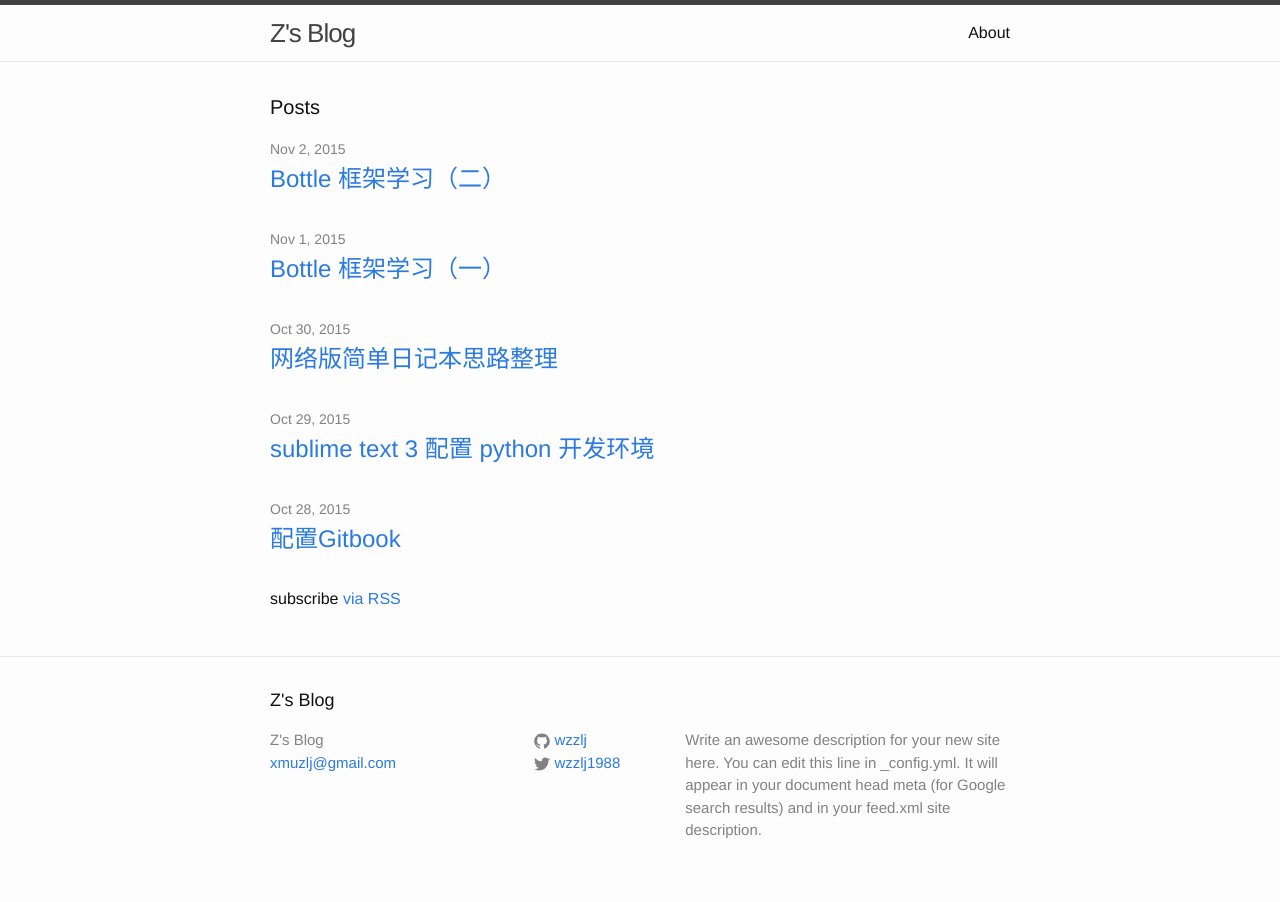
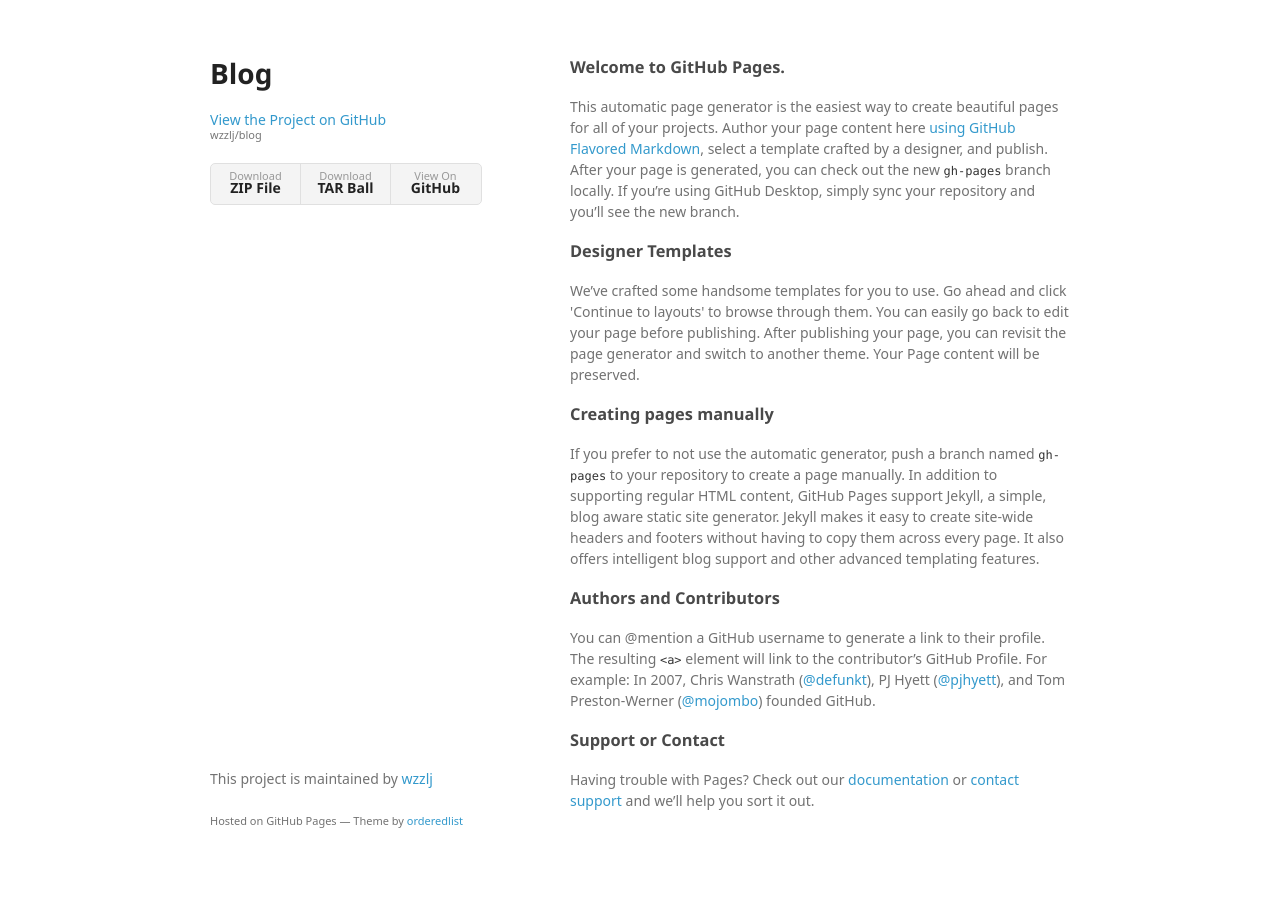
Before and after one commit to wzzlj/blog, a Jekyll site: the page index.html, which Jekyll copies as it is, in a window 1280 px wide. Built offline with Jekyll 4.4.1, drawn with Linux system fonts in a browser that asks for light colours; some web fonts are replaced.

Commit message:
Create gh-pages branch via GitHub

```diff
--- a/index.html
+++ b/index.html
@@ -1,23 +1,64 @@
----
-layout: default
----
+<!doctype html>
+<html>
+  <head>
+    <meta charset="utf-8">
+    <meta http-equiv="X-UA-Compatible" content="chrome=1">
+    <title>Blog by wzzlj</title>
 
-<div class="home">
+    <link rel="stylesheet" href="stylesheets/styles.css">
+    <link rel="stylesheet" href="stylesheets/github-light.css">
+    <meta name="viewport" content="width=device-width">
+    <!--[if lt IE 9]>
+    <script src="//html5shiv.googlecode.com/svn/trunk/html5.js"></script>
+    <![endif]-->
+  </head>
+  <body>
+    <div class="wrapper">
+      <header>
+        <h1>Blog</h1>
+        <p></p>
 
-  <h1 class="page-heading">Posts</h1>
+        <p class="view"><a href="https://github.com/wzzlj/blog">View the Project on GitHub <small>wzzlj/blog</small></a></p>
 
-  <ul class="post-list">
-    {% for post in site.posts %}
-      <li>
-        <span class="post-meta">{{ post.date | date: "%b %-d, %Y" }}</span>
 
-        <h2>
-          <a class="post-link" href="{{ post.url | prepend: site.baseurl }}">{{ post.title }}</a>
-        </h2>
-      </li>
-    {% endfor %}
-  </ul>
+        <ul>
+          <li><a href="https://github.com/wzzlj/blog/zipball/master">Download <strong>ZIP File</strong></a></li>
+          <li><a href="https://github.com/wzzlj/blog/tarball/master">Download <strong>TAR Ball</strong></a></li>
+          <li><a href="https://github.com/wzzlj/blog">View On <strong>GitHub</strong></a></li>
+        </ul>
+      </header>
+      <section>
+        <h3>
+<a id="welcome-to-github-pages" class="anchor" href="#welcome-to-github-pages" aria-hidden="true"><span aria-hidden="true" class="octicon octicon-link"></span></a>Welcome to GitHub Pages.</h3>
 
-  <p class="rss-subscribe">subscribe <a href="{{ "/feed.xml" | prepend: site.baseurl }}">via RSS</a></p>
+<p>This automatic page generator is the easiest way to create beautiful pages for all of your projects. Author your page content here <a href="https://guides.github.com/features/mastering-markdown/">using GitHub Flavored Markdown</a>, select a template crafted by a designer, and publish. After your page is generated, you can check out the new <code>gh-pages</code> branch locally. If you’re using GitHub Desktop, simply sync your repository and you’ll see the new branch.</p>
 
-</div>
+<h3>
+<a id="designer-templates" class="anchor" href="#designer-templates" aria-hidden="true"><span aria-hidden="true" class="octicon octicon-link"></span></a>Designer Templates</h3>
+
+<p>We’ve crafted some handsome templates for you to use. Go ahead and click 'Continue to layouts' to browse through them. You can easily go back to edit your page before publishing. After publishing your page, you can revisit the page generator and switch to another theme. Your Page content will be preserved.</p>
+
+<h3>
+<a id="creating-pages-manually" class="anchor" href="#creating-pages-manually" aria-hidden="true"><span aria-hidden="true" class="octicon octicon-link"></span></a>Creating pages manually</h3>
+
+<p>If you prefer to not use the automatic generator, push a branch named <code>gh-pages</code> to your repository to create a page manually. In addition to supporting regular HTML content, GitHub Pages support Jekyll, a simple, blog aware static site generator. Jekyll makes it easy to create site-wide headers and footers without having to copy them across every page. It also offers intelligent blog support and other advanced templating features.</p>
+
+<h3>
+<a id="authors-and-contributors" class="anchor" href="#authors-and-contributors" aria-hidden="true"><span aria-hidden="true" class="octicon octicon-link"></span></a>Authors and Contributors</h3>
+
+<p>You can @mention a GitHub username to generate a link to their profile. The resulting <code>&lt;a&gt;</code> element will link to the contributor’s GitHub Profile. For example: In 2007, Chris Wanstrath (<a href="https://github.com/defunkt" class="user-mention">@defunkt</a>), PJ Hyett (<a href="https://github.com/pjhyett" class="user-mention">@pjhyett</a>), and Tom Preston-Werner (<a href="https://github.com/mojombo" class="user-mention">@mojombo</a>) founded GitHub.</p>
+
+<h3>
+<a id="support-or-contact" class="anchor" href="#support-or-contact" aria-hidden="true"><span aria-hidden="true" class="octicon octicon-link"></span></a>Support or Contact</h3>
+
+<p>Having trouble with Pages? Check out our <a href="https://help.github.com/pages">documentation</a> or <a href="https://github.com/contact">contact support</a> and we’ll help you sort it out.</p>
+      </section>
+      <footer>
+        <p>This project is maintained by <a href="https://github.com/wzzlj">wzzlj</a></p>
+        <p><small>Hosted on GitHub Pages &mdash; Theme by <a href="https://github.com/orderedlist">orderedlist</a></small></p>
+      </footer>
+    </div>
+    <script src="javascripts/scale.fix.js"></script>
+
+  </body>
+</html>
--- /dev/null
+++ b/javascripts/scale.fix.js
@@ -0,0 +1,17 @@
+var metas = document.getElementsByTagName('meta');
+var i;
+if (navigator.userAgent.match(/iPhone/i)) {
+  for (i=0; i<metas.length; i++) {
+    if (metas[i].name == "viewport") {
+      metas[i].content = "width=device-width, minimum-scale=1.0, maximum-scale=1.0";
+    }
+  }
+  document.addEventListener("gesturestart", gestureStart, false);
+}
+function gestureStart() {
+  for (i=0; i<metas.length; i++) {
+    if (metas[i].name == "viewport") {
+      metas[i].content = "width=device-width, minimum-scale=0.25, maximum-scale=1.6";
+    }
+  }
+}
--- /dev/null
+++ b/stylesheets/github-light.css
@@ -0,0 +1,123 @@
+/*
+The MIT License (MIT)
+
+Copyright (c) 2016 GitHub, Inc.
+
+Permission is hereby granted, free of charge, to any person obtaining a copy
+of this software and associated documentation files (the "Software"), to deal
+in the Software without restriction, including without limitation the rights
+to use, copy, modify, merge, publish, distribute, sublicense, and/or sell
+copies of the Software, and to permit persons to whom the Software is
+furnished to do so, subject to the following conditions:
+
+The above copyright notice and this permission notice shall be included in all
+copies or substantial portions of the Software.
+
+THE SOFTWARE IS PROVIDED "AS IS", WITHOUT WARRANTY OF ANY KIND, EXPRESS OR
+IMPLIED, INCLUDING BUT NOT LIMITED TO THE WARRANTIES OF MERCHANTABILITY,
+FITNESS FOR A PARTICULAR PURPOSE AND NONINFRINGEMENT. IN NO EVENT SHALL THE
+AUTHORS OR COPYRIGHT HOLDERS BE LIABLE FOR ANY CLAIM, DAMAGES OR OTHER
+LIABILITY, WHETHER IN AN ACTION OF CONTRACT, TORT OR OTHERWISE, ARISING FROM,
+OUT OF OR IN CONNECTION WITH THE SOFTWARE OR THE USE OR OTHER DEALINGS IN THE
+SOFTWARE.
+
+*/
+
+.pl-c /* comment */ {
+  color: #969896;
+}
+
+.pl-c1 /* constant, variable.other.constant, support, meta.property-name, support.constant, support.variable, meta.module-reference, markup.raw, meta.diff.header */,
+.pl-s .pl-v /* string variable */ {
+  color: #0086b3;
+}
+
+.pl-e /* entity */,
+.pl-en /* entity.name */ {
+  color: #795da3;
+}
+
+.pl-smi /* variable.parameter.function, storage.modifier.package, storage.modifier.import, storage.type.java, variable.other */,
+.pl-s .pl-s1 /* string source */ {
+  color: #333;
+}
+
+.pl-ent /* entity.name.tag */ {
+  color: #63a35c;
+}
+
+.pl-k /* keyword, storage, storage.type */ {
+  color: #a71d5d;
+}
+
+.pl-s /* string */,
+.pl-pds /* punctuation.definition.string, string.regexp.character-class */,
+.pl-s .pl-pse .pl-s1 /* string punctuation.section.embedded source */,
+.pl-sr /* string.regexp */,
+.pl-sr .pl-cce /* string.regexp constant.character.escape */,
+.pl-sr .pl-sre /* string.regexp source.ruby.embedded */,
+.pl-sr .pl-sra /* string.regexp string.regexp.arbitrary-repitition */ {
+  color: #183691;
+}
+
+.pl-v /* variable */ {
+  color: #ed6a43;
+}
+
+.pl-id /* invalid.deprecated */ {
+  color: #b52a1d;
+}
+
+.pl-ii /* invalid.illegal */ {
+  color: #f8f8f8;
+  background-color: #b52a1d;
+}
+
+.pl-sr .pl-cce /* string.regexp constant.character.escape */ {
+  font-weight: bold;
+  color: #63a35c;
+}
+
+.pl-ml /* markup.list */ {
+  color: #693a17;
+}
+
+.pl-mh /* markup.heading */,
+.pl-mh .pl-en /* markup.heading entity.name */,
+.pl-ms /* meta.separator */ {
+  font-weight: bold;
+  color: #1d3e81;
+}
+
+.pl-mq /* markup.quote */ {
+  color: #008080;
+}
+
+.pl-mi /* markup.italic */ {
+  font-style: italic;
+  color: #333;
+}
+
+.pl-mb /* markup.bold */ {
+  font-weight: bold;
+  color: #333;
+}
+
+.pl-md /* markup.deleted, meta.diff.header.from-file */ {
+  color: #bd2c00;
+  background-color: #ffecec;
+}
+
+.pl-mi1 /* markup.inserted, meta.diff.header.to-file */ {
+  color: #55a532;
+  background-color: #eaffea;
+}
+
+.pl-mdr /* meta.diff.range */ {
+  font-weight: bold;
+  color: #795da3;
+}
+
+.pl-mo /* meta.output */ {
+  color: #1d3e81;
+}
--- /dev/null
+++ b/stylesheets/styles.css
@@ -0,0 +1,324 @@
+@font-face {
+  font-family: 'Noto Sans';
+  font-weight: 400;
+  font-style: normal;
+  src: url('../fonts/Noto-Sans-regular/Noto-Sans-regular.eot');
+  src: url('../fonts/Noto-Sans-regular/Noto-Sans-regular.eot?#iefix') format('embedded-opentype'),
+       local('Noto Sans'),
+       local('Noto-Sans-regular'),
+       url('../fonts/Noto-Sans-regular/Noto-Sans-regular.woff2') format('woff2'),
+       url('../fonts/Noto-Sans-regular/Noto-Sans-regular.woff') format('woff'),
+       url('../fonts/Noto-Sans-regular/Noto-Sans-regular.ttf') format('truetype'),
+       url('../fonts/Noto-Sans-regular/Noto-Sans-regular.svg#NotoSans') format('svg');
+}
+
+@font-face {
+  font-family: 'Noto Sans';
+  font-weight: 700;
+  font-style: normal;
+  src: url('../fonts/Noto-Sans-700/Noto-Sans-700.eot');
+  src: url('../fonts/Noto-Sans-700/Noto-Sans-700.eot?#iefix') format('embedded-opentype'),
+       local('Noto Sans Bold'),
+       local('Noto-Sans-700'),
+       url('../fonts/Noto-Sans-700/Noto-Sans-700.woff2') format('woff2'),
+       url('../fonts/Noto-Sans-700/Noto-Sans-700.woff') format('woff'),
+       url('../fonts/Noto-Sans-700/Noto-Sans-700.ttf') format('truetype'),
+       url('../fonts/Noto-Sans-700/Noto-Sans-700.svg#NotoSans') format('svg');
+}
+
+@font-face {
+  font-family: 'Noto Sans';
+  font-weight: 400;
+  font-style: italic;
+  src: url('../fonts/Noto-Sans-italic/Noto-Sans-italic.eot');
+  src: url('../fonts/Noto-Sans-italic/Noto-Sans-italic.eot?#iefix') format('embedded-opentype'),
+       local('Noto Sans Italic'),
+       local('Noto-Sans-italic'),
+       url('../fonts/Noto-Sans-italic/Noto-Sans-italic.woff2') format('woff2'),
+       url('../fonts/Noto-Sans-italic/Noto-Sans-italic.woff') format('woff'),
+       url('../fonts/Noto-Sans-italic/Noto-Sans-italic.ttf') format('truetype'),
+       url('../fonts/Noto-Sans-italic/Noto-Sans-italic.svg#NotoSans') format('svg');
+}
+
+@font-face {
+  font-family: 'Noto Sans';
+  font-weight: 700;
+  font-style: italic;
+  src: url('../fonts/Noto-Sans-700italic/Noto-Sans-700italic.eot');
+  src: url('../fonts/Noto-Sans-700italic/Noto-Sans-700italic.eot?#iefix') format('embedded-opentype'),
+       local('Noto Sans Bold Italic'),
+       local('Noto-Sans-700italic'),
+       url('../fonts/Noto-Sans-700italic/Noto-Sans-700italic.woff2') format('woff2'),
+       url('../fonts/Noto-Sans-700italic/Noto-Sans-700italic.woff') format('woff'),
+       url('../fonts/Noto-Sans-700italic/Noto-Sans-700italic.ttf') format('truetype'),
+       url('../fonts/Noto-Sans-700italic/Noto-Sans-700italic.svg#NotoSans') format('svg');
+}
+
+body {
+  background-color: #fff;
+  padding:50px;
+  font: 14px/1.5 "Noto Sans", "Helvetica Neue", Helvetica, Arial, sans-serif;
+  color:#727272;
+  font-weight:400;
+}
+
+h1, h2, h3, h4, h5, h6 {
+  color:#222;
+  margin:0 0 20px;
+}
+
+p, ul, ol, table, pre, dl {
+  margin:0 0 20px;
+}
+
+h1, h2, h3 {
+  line-height:1.1;
+}
+
+h1 {
+  font-size:28px;
+}
+
+h2 {
+  color:#393939;
+}
+
+h3, h4, h5, h6 {
+  color:#494949;
+}
+
+a {
+  color:#39c;
+  text-decoration:none;
+}
+
+a:hover {
+  color:#069;
+}
+
+a small {
+  font-size:11px;
+  color:#777;
+  margin-top:-0.3em;
+  display:block;
+}
+
+a:hover small {
+  color:#777;
+}
+
+.wrapper {
+  width:860px;
+  margin:0 auto;
+}
+
+blockquote {
+  border-left:1px solid #e5e5e5;
+  margin:0;
+  padding:0 0 0 20px;
+  font-style:italic;
+}
+
+code, pre {
+  font-family:Monaco, Bitstream Vera Sans Mono, Lucida Console, Terminal, Consolas, Liberation Mono, DejaVu Sans Mono, Courier New, monospace;
+  color:#333;
+  font-size:12px;
+}
+
+pre {
+  padding:8px 15px;
+  background: #f8f8f8;
+  border-radius:5px;
+  border:1px solid #e5e5e5;
+  overflow-x: auto;
+}
+
+table {
+  width:100%;
+  border-collapse:collapse;
+}
+
+th, td {
+  text-align:left;
+  padding:5px 10px;
+  border-bottom:1px solid #e5e5e5;
+}
+
+dt {
+  color:#444;
+  font-weight:700;
+}
+
+th {
+  color:#444;
+}
+
+img {
+  max-width:100%;
+}
+
+header {
+  width:270px;
+  float:left;
+  position:fixed;
+  -webkit-font-smoothing:subpixel-antialiased;
+}
+
+header ul {
+  list-style:none;
+  height:40px;
+  padding:0;
+  background: #f4f4f4;
+  border-radius:5px;
+  border:1px solid #e0e0e0;
+  width:270px;
+}
+
+header li {
+  width:89px;
+  float:left;
+  border-right:1px solid #e0e0e0;
+  height:40px;
+}
+
+header li:first-child a {
+  border-radius:5px 0 0 5px;
+}
+
+header li:last-child a {
+  border-radius:0 5px 5px 0;
+}
+
+header ul a {
+  line-height:1;
+  font-size:11px;
+  color:#999;
+  display:block;
+  text-align:center;
+  padding-top:6px;
+  height:34px;
+}
+
+header ul a:hover {
+  color:#999;
+}
+
+header ul a:active {
+  background-color:#f0f0f0;
+}
+
+strong {
+  color:#222;
+  font-weight:700;
+}
+
+header ul li + li + li {
+  border-right:none;
+  width:89px;
+}
+
+header ul a strong {
+  font-size:14px;
+  display:block;
+  color:#222;
+}
+
+section {
+  width:500px;
+  float:right;
+  padding-bottom:50px;
+}
+
+small {
+  font-size:11px;
+}
+
+hr {
+  border:0;
+  background:#e5e5e5;
+  height:1px;
+  margin:0 0 20px;
+}
+
+footer {
+  width:270px;
+  float:left;
+  position:fixed;
+  bottom:50px;
+  -webkit-font-smoothing:subpixel-antialiased;
+}
+
+@media print, screen and (max-width: 960px) {
+
+  div.wrapper {
+    width:auto;
+    margin:0;
+  }
+
+  header, section, footer {
+    float:none;
+    position:static;
+    width:auto;
+  }
+
+  header {
+    padding-right:320px;
+  }
+
+  section {
+    border:1px solid #e5e5e5;
+    border-width:1px 0;
+    padding:20px 0;
+    margin:0 0 20px;
+  }
+
+  header a small {
+    display:inline;
+  }
+
+  header ul {
+    position:absolute;
+    right:50px;
+    top:52px;
+  }
+}
+
+@media print, screen and (max-width: 720px) {
+  body {
+    word-wrap:break-word;
+  }
+
+  header {
+    padding:0;
+  }
+
+  header ul, header p.view {
+    position:static;
+  }
+
+  pre, code {
+    word-wrap:normal;
+  }
+}
+
+@media print, screen and (max-width: 480px) {
+  body {
+    padding:15px;
+  }
+
+  header ul {
+    width:99%;
+  }
+
+  header li, header ul li + li + li {
+    width:33%;
+  }
+}
+
+@media print {
+  body {
+    padding:0.4in;
+    font-size:12pt;
+    color:#444;
+  }
+}
```
Also changed, not shown: params.json (added, +6 -0 lines).
